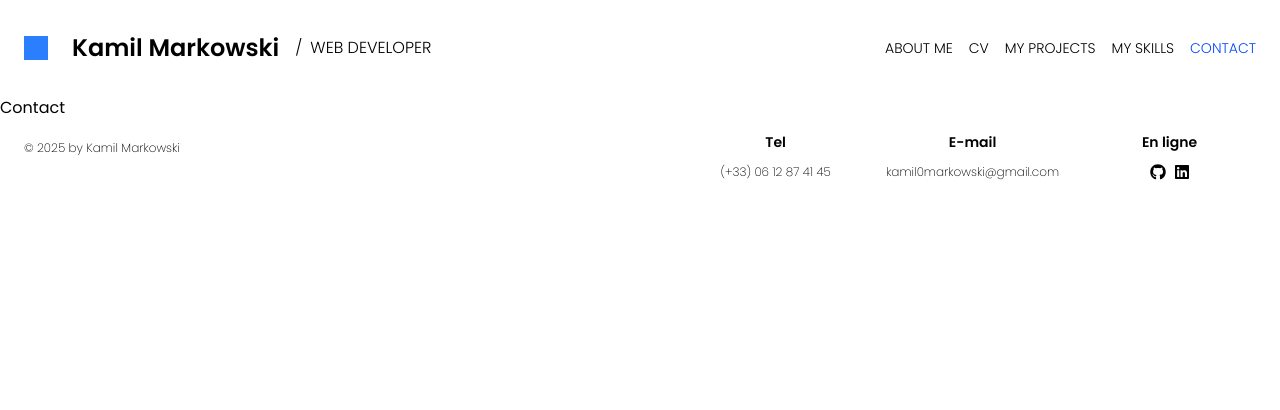
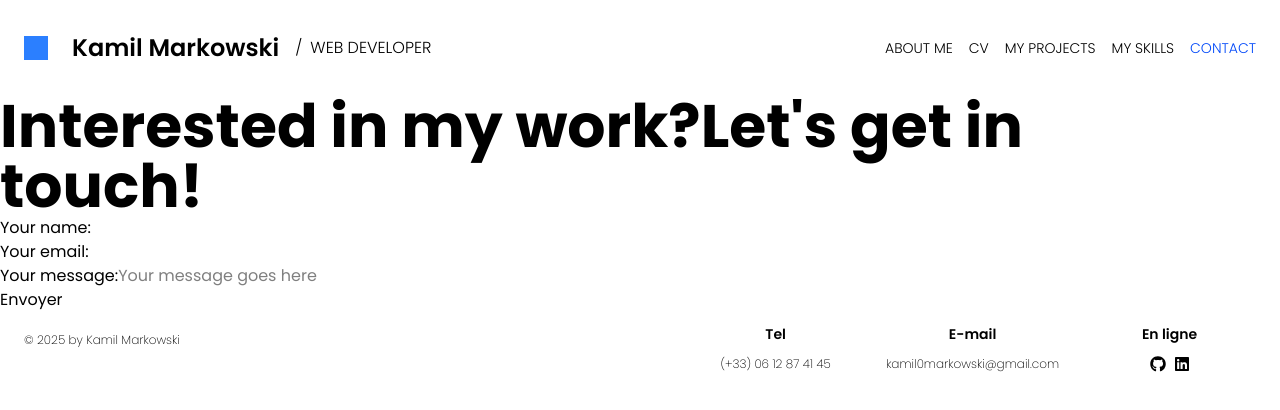
Before and after one commit to kamil0m/portfolio-new, a React (Vite) app: page /contact in a window 1280 px wide. Shown: the top 410 px of the page. Built offline with nearby package versions, Linux system fonts and the light colour scheme.

Commit message:
contact page elements added

```diff
--- a/src/Router.tsx
+++ b/src/Router.tsx
@@ -1,7 +1,6 @@
 import { MainLayout } from "./layout/MainLayout";
 import Home from "./pages/Home";
 import Projects from "./pages/Projects";
-import Skills from "./pages/Skills";
 import Contact from "./pages/Contact";
 import Cv from "./pages/Cv";
 import StylesTester from "./pages/StylesTester";
@@ -20,7 +19,6 @@ export function Router() {
                     <Route path='/' element={< Home />} />
                     <Route path='/cv' element={< Cv />} />
                     <Route path='/projects' element={< Projects />} />
-                    <Route path='/skills' element={< Skills />} />
                     <Route path='/contact' element={< Contact />} />
                     <Route path='/styles' element={< StylesTester />} />
                 </Route>
--- a/src/assets/projects.json
+++ b/src/assets/projects.json
@@ -25,7 +25,7 @@
         ],
         "technologiesOthers": [],
         "color": "#f5f5f5",
-        "image": "https://res.cloudinary.com/daqj3iucx/image/upload/v1743874566/lexiflash_ji2ikm.png",
+        "image": "https://res.cloudinary.com/daqj3iucx/image/upload/v1743874566/lexiflash_ji2ikm.jpg",
         "urlGithub": "https://github.com/kamil0m/LexiFlash",
         "urlDemo": "https://lexiflash.vercel.app/"
     }, {
--- a/src/components/CardPerson.tsx
+++ b/src/components/CardPerson.tsx
@@ -6,7 +6,7 @@ import { FaGithub, FaLinkedin } from "react-icons/fa";
 export default function CardPerson(props: object) {
   return (
     <div className="card flex flex-col items-center w-[340px] h-auto bg-main
-    tablet:top-200 tablet:translate-x-1/2">
+    tablet:top-200 tablet:translate-x-1/2 tablet:p-0">
       <div className="flex flex-col items-center w-40">
         <div className="w-full aspect-square bg-cover rounded-full mt-10"
         style={{ backgroundImage: `url(${aboutmePhoto})` }}></div>
--- a/src/components/CardProject.tsx
+++ b/src/components/CardProject.tsx
@@ -27,7 +27,7 @@ export default function CardProject({ project }: {project: Project}) {
 
       </div>
 
-      <div className="bg-[url({project.image})] bg-cover aspect-3/2"
+      <div className="bg-[url({project.image})] bg-cover aspect-3/2 tablet:w-3/5"
       style={{ backgroundImage: `url(${project.image})` }}></div>
 
     </div>
--- /dev/null
+++ b/src/components/ContactForm.tsx
@@ -0,0 +1,64 @@
+import Input from "./Input"
+import { useState } from "react"
+
+export default function ContactForm() {
+
+    const [formData, setFormData] = useState({
+        name: '',
+        email: '',
+        message: ''
+    })
+
+    function handleSubmit(event: React.FormEvent<HTMLFormElement>) {
+        event.preventDefault()
+
+        const nameInput:string = (event.currentTarget as HTMLElement).querySelector<HTMLInputElement>('#name')!.value
+
+        const emailInput:string = (event.currentTarget as HTMLElement).querySelector<HTMLInputElement>('#email')!.value
+
+        const messageInput:string = (event.currentTarget as HTMLElement).querySelector<HTMLTextAreaElement>('#message')!.value
+
+        const successMessage:HTMLElement = document.querySelector('.success__message')!
+
+        setFormData({
+            name: nameInput,
+            email: emailInput,
+            message: messageInput
+        })
+
+        console.log(formData)
+        successMessage.classList.remove('hidden')
+
+    }
+
+    return (
+        <>
+            <form className="contact__form" onSubmit={handleSubmit}>
+                < Input
+                    label="Your name"
+                    type="text"
+                    id="name"
+                />
+                < Input
+                    label="Your email"
+                    type="email"
+                    id="email"
+                />
+                < Input
+                    label="Your message"
+                    type="textarea"
+                    id="message"
+                    placeholder="Your message goes here"
+                />
+                <input className="form__input" type="submit" value="Envoyer" />
+            </form>
+
+            <div className="success__message hidden">
+                <p>Thank you for your message, {formData.name}!</p>
+                <p>I will get back to you at
+                    <br/>{formData.email}
+                </p>
+            </div>
+        </>
+    )
+}
--- /dev/null
+++ b/src/components/Input.tsx
@@ -0,0 +1,45 @@
+import { useState } from "react"
+import FormInputProps from "../models/FormInputProps"
+import validateFormInput from "./validateFormInput"
+
+export default function Input({ label, type, id, placeholder }: FormInputProps) {
+
+    const [inputData, setInputData] = useState('')
+    const [errorMessage, setErrorMessage] = useState('')
+    const [isFirstInput, setIsFirstInput] = useState(true)
+
+    function handleChange(event: React.ChangeEvent<HTMLInputElement | HTMLTextAreaElement>) {
+        setInputData(event.target.value)
+
+        if (!isFirstInput) {
+            setErrorMessage(validateFormInput(event.target.value, type));
+        }
+    }
+
+    function handleBlur(event: React.FocusEvent<HTMLInputElement | HTMLTextAreaElement>) {
+        setIsFirstInput(false)
+        setErrorMessage(validateFormInput(event.target.value, type))
+    }
+
+    return (
+        <>
+            <label htmlFor={id}>{label}:
+                <input
+                    className="form__input"
+                    type={type}
+                    id={id}
+                    name={id}
+                    placeholder={placeholder || ''}
+                    onChange={handleChange}
+                    onBlur={handleBlur}
+                    value={inputData}
+                />
+                <div className="error__message">
+                    {errorMessage}
+                </div>
+            </label>
+
+        </>
+
+    )
+}
--- /dev/null
+++ b/src/components/validateFormInput.tsx
@@ -0,0 +1,19 @@
+export default function validateFormInput(input: string, type: string): string {
+
+    let errorMessage: string = '';
+
+    if (input.length === 0) {
+        errorMessage = 'This field is required';
+    }
+
+    if (type === 'email') {
+        const emailRegex = /^[^\s@]+@[^\s@]+\.[^\s@]+$/;
+        if (!emailRegex.test(input)) {
+            errorMessage = 'Please enter a valid email address';
+        }
+    }
+
+    return errorMessage;
+
+
+}
--- /dev/null
+++ b/src/models/FormInputProps.tsx
@@ -0,0 +1,6 @@
+export default interface FormInputProps {
+    label: string
+    type: string
+    id: string
+    placeholder?: string
+}
--- a/src/pages/Contact.tsx
+++ b/src/pages/Contact.tsx
@@ -1,7 +1,13 @@
-import React from 'react'
+import ContactForm from "../components/ContactForm"
 
 export default function Contact() {
   return (
-    <div>Contact</div>
+    <div className="container home__container">
+        <h2 className="contact__title">
+            <span>Interested in my work?</span>
+            <span>Let's get in touch!</span>
+        </h2>
+        <ContactForm />
+    </div>
   )
 }
--- a/src/pages/Skills.tsx
+++ /dev/null
@@ -1,7 +0,0 @@
-import React from 'react'
-
-export default function Skills() {
-  return (
-    <div>Skills</div>
-  )
-}
```
Lines whose indentation alone changed are shown as unchanged.
